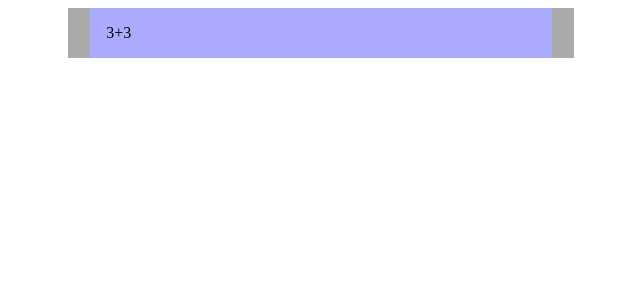
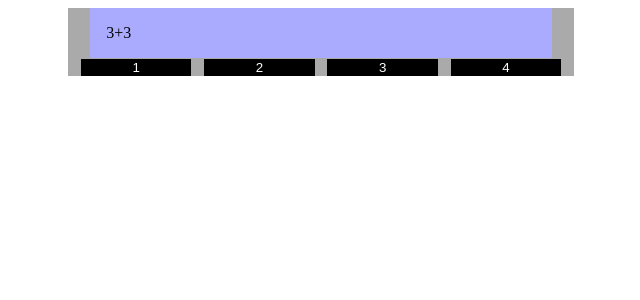
Before and after one commit to ciancollierdevelopment/react-calculator, a React (Create React App) app: page / in a window 1280 px wide. Shown: the top 300 px of the page, without its empty margins (319-959 px from the left). Built offline with nearby package versions, Linux system fonts and the light colour scheme.

Commit message:
Added first 4 numeric buttons

```diff
--- a/src/App.css
+++ b/src/App.css
@@ -12,5 +12,12 @@
   width: 85%;
   margin-left: auto;
   margin-right: auto;
+}
 
+.key {
+  margin-left: 2.5%;
+  width: 21.88%;
+  background-color: #000000;
+  color: #ffffff;
+  border: 0;
 }
--- a/src/App.js
+++ b/src/App.js
@@ -1,12 +1,17 @@
 import React, { Component } from 'react';
 import './App.css';
 import Screen from './components/Screen.jsx';
+import CalculatorKey from './components/CalculatorKey.jsx';
 
 class App extends Component {
   render() {
     return (
       <div className="App">
         <Screen value="3+3" />
+        <CalculatorKey key={1} value={1} />
+        <CalculatorKey key={2} value={2} />
+        <CalculatorKey key={3} value={3} />
+        <CalculatorKey key={4} value={4} />
       </div>
     );
   }
--- /dev/null
+++ b/src/components/CalculatorKey.jsx
@@ -0,0 +1,17 @@
+import React, {Component} from 'react';
+
+class CalculatorKey extends Component {
+  constructor(props) {
+    super(props);
+  }
+
+  render() {
+    return (
+      <button className="key">
+        {this.props.value}
+      </button>
+    );
+  }
+}
+
+export default CalculatorKey;
```
